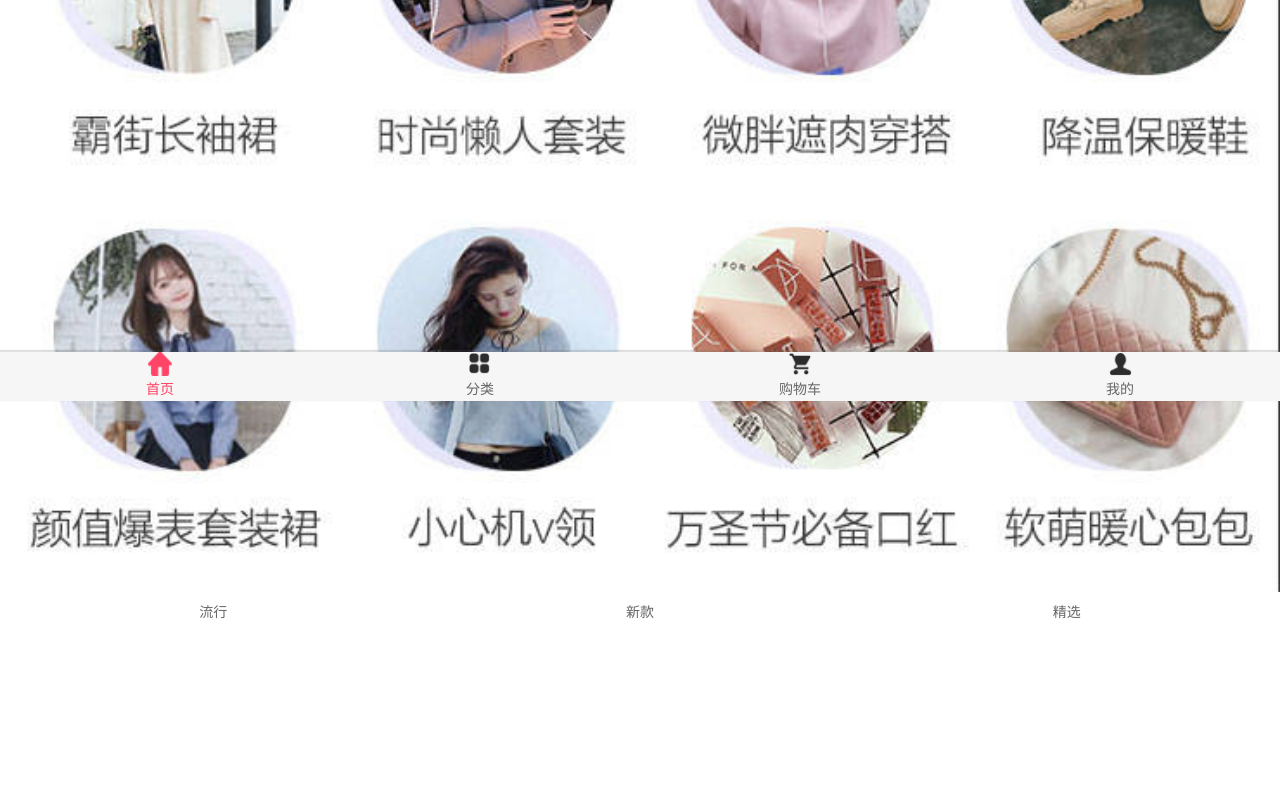
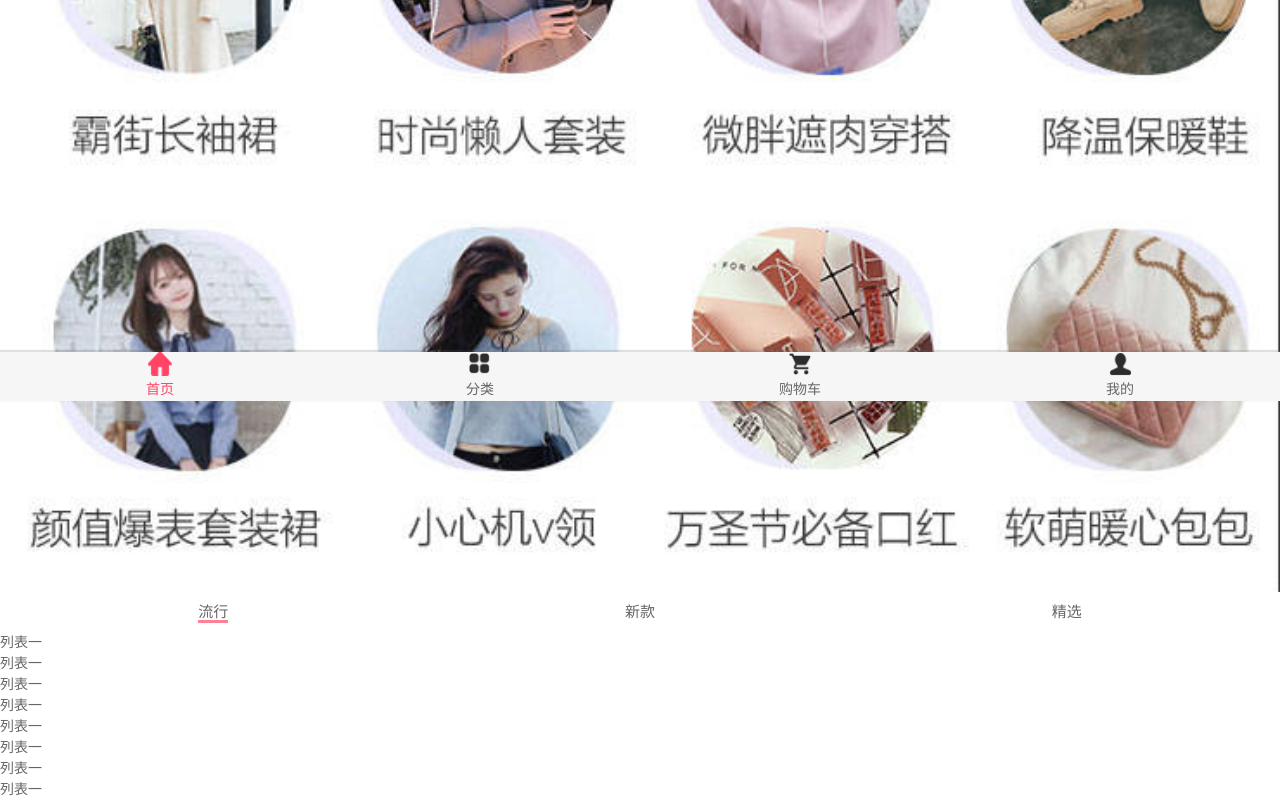
Before and after one commit to Jelly36/supermall, a Vue app: page /home in a window 1280 px wide. Shown: the part 399-1199 px from the top of the page. Before the commit the page ends 1031 px from the top, so only its background shows below. Built offline with nearby package versions, Linux system fonts and the light colour scheme; no server answers.

Commit message:
style:首页商品数据渲染

```diff
--- a/src/components/contents/tabControl/TabControl.vue
+++ b/src/components/contents/tabControl/TabControl.vue
@@ -1,7 +1,7 @@
 <template>
   <div class="tab-control">
-      <div v-for="(item ,index) in titles" :key="index" class="tab-control-item">
-          <span>{{item}}</span>
+      <div v-for="(item ,index) in titles" :key="index" class="tab-control-item" :class="{active:index===currentIndex}" @click="pickOptions(index)">
+          <span :class="showLine">{{item}}</span>
       </div>
   </div>
 </template>
@@ -12,16 +12,25 @@
     line-height: 40px;
     display:flex;
     text-align: center;
+    font-size:15px;
 }
 .tab-control-item{
     flex:1;
+}
+.active{
+    color:var(--color-higt-text)
+}
+.active span{
+    border-bottom: 3px solid var(--color-tint);
 }
 </style>
 <script>
 export default {
     name:"TabControl",
   data() {
-    return {};
+    return {
+        currentIndex:0
+    };
   },
   props:{
       titles:{
@@ -30,6 +39,11 @@ export default {
               return []
           }
       }
+  },
+  methods:{
+      pickOptions(index){
+          this.currentIndex=index;
+      }
   }
 };
 </script>
--- a/src/views/home/home.vue
+++ b/src/views/home/home.vue
@@ -8,6 +8,16 @@
     <HomeRecommends :recommends="recommends"></HomeRecommends>
     <FeatureView></FeatureView>
     <TabControl :titles="['流行','新款','精选']"></TabControl>
+    <ul>
+      <li>列表一</li>
+      <li>列表一</li>
+      <li>列表一</li>
+      <li>列表一</li>
+      <li>列表一</li>
+      <li>列表一</li>
+      <li>列表一</li>
+      <li>列表一</li>
+    </ul>
   </div>
 </template>
 
```
